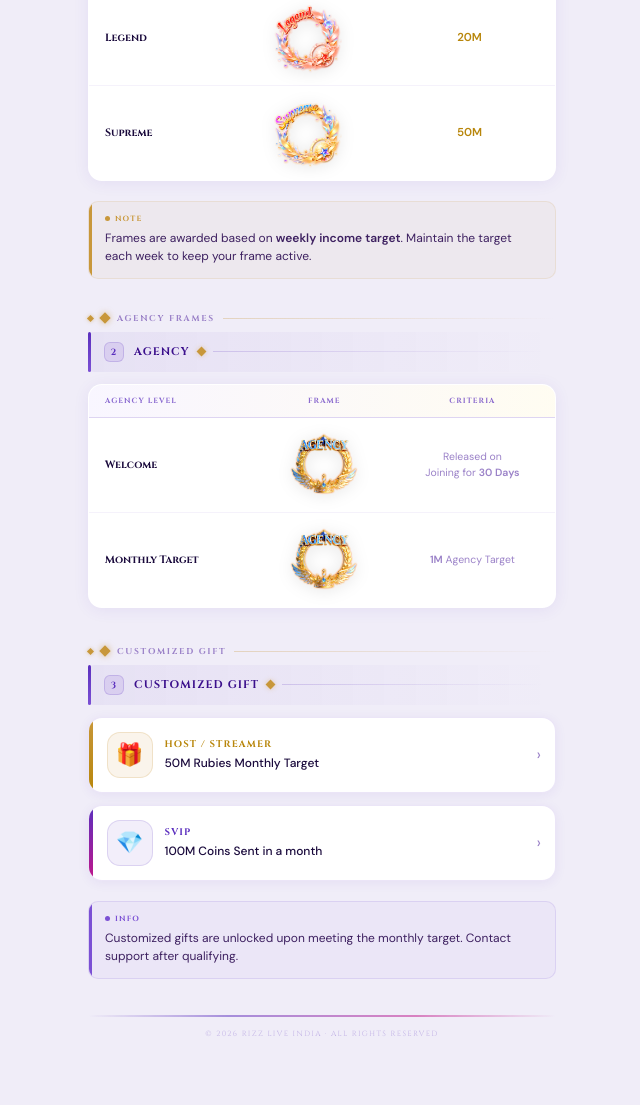
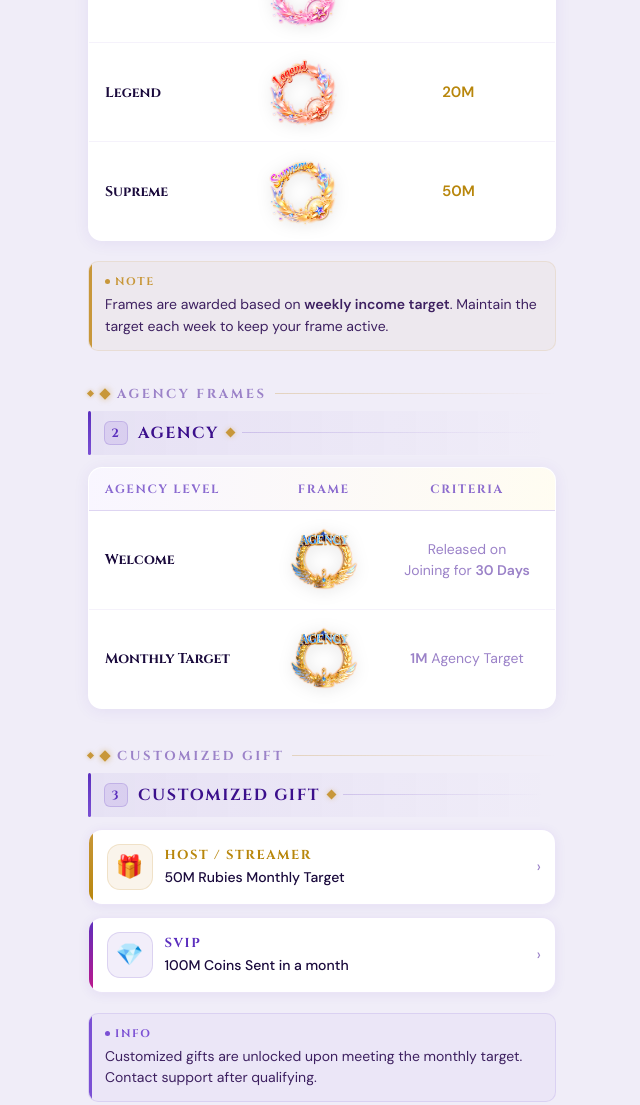
Before and after one commit to Rizz-live/Policy-BD, a plain HTML site: page index.html in a window 1280 px wide. Shown: the part 848-1953 px from the top of the page, without its empty margins (318-958 px from the left). Drawn offline with Linux system fonts and the light colour scheme.

Commit message:
Update index.html

```diff
--- a/index.html
+++ b/index.html
@@ -232,7 +232,7 @@
 
   .pol-hero-eyebrow {
     font-family: 'Cinzel', serif;
-    font-size: 8.5px;
+    font-size: 13px;
     font-weight: 700;
     letter-spacing: 0.22em;
     text-transform: uppercase;
@@ -299,7 +299,7 @@
 
   .pol-hero-desc {
     font-family: 'DM Sans', sans-serif;
-    font-size: 12.5px;
+    font-size: 14px;
     color: var(--text-dim);
     line-height: 1.5;
     max-width: 340px;
@@ -334,7 +334,7 @@
 
   .sec-lbl-text {
     font-family: 'Cinzel', serif;
-    font-size: 8.5px;
+    font-size: 13px;
     font-weight: 700;
     letter-spacing: 0.2em;
     text-transform: uppercase;
@@ -351,7 +351,7 @@
   /* ── H-MAIN heading ── */
   .h-main {
     font-family: 'Cinzel', serif;
-    font-size: 11px;
+    font-size: 16px;
     font-weight: 700;
     letter-spacing: 0.1em;
     text-transform: uppercase;
@@ -412,10 +412,10 @@
   }
 
   .pol-table th {
-    padding: 11px 12px;
+    padding: 13px 12px;
     text-align: center;
     font-family: 'Cinzel', serif;
-    font-size: 7.5px;
+    font-size: 12px;
     font-weight: 700;
     letter-spacing: 0.14em;
     text-transform: uppercase;
@@ -426,11 +426,11 @@
   .pol-table th.a-th { color: rgba(91,47,190,0.7); border-bottom-color: rgba(91,47,190,0.2); }
 
   .pol-table td {
-    padding: 12px 12px;
+    padding: 14px 12px;
     text-align: center;
     border-bottom: 1px solid rgba(91,47,190,0.06);
     vertical-align: middle;
-    font-size: 11.5px;
+    font-size: 15px;
     color: var(--text-dark);
   }
 
@@ -439,7 +439,7 @@
   .pol-table td.green { color: #166534; font-weight: 600; }
   .pol-table td.level-name {
     font-family: 'Cinzel', serif;
-    font-size: 10.5px;
+    font-size: 14px;
     font-weight: 700;
     color: var(--text-dark);
     text-align: left;
@@ -520,7 +520,7 @@
   /* ── AGENCY TABLE ── */
   .agency-criteria {
     font-family: 'DM Sans', sans-serif;
-    font-size: 10.5px;
+    font-size: 14px;
     color: var(--text-dim);
     line-height: 1.5;
     text-align: left;
@@ -582,7 +582,7 @@
 
   .gift-card-type {
     font-family: 'Cinzel', serif;
-    font-size: 9.5px;
+    font-size: 13px;
     font-weight: 700;
     letter-spacing: 0.12em;
     text-transform: uppercase;
@@ -594,7 +594,7 @@
 
   .gift-card-criteria {
     font-family: 'DM Sans', sans-serif;
-    font-size: 12px;
+    font-size: 14px;
     color: var(--text-dark);
     font-weight: 500;
     line-height: 1.4;
@@ -634,7 +634,7 @@
 
   .ibox-label {
     font-family: 'Cinzel', serif;
-    font-size: 7.5px;
+    font-size: 11px;
     font-weight: 700;
     letter-spacing: 0.16em;
     text-transform: uppercase;
@@ -654,7 +654,7 @@
 
   .ibox-text {
     font-family: 'DM Sans', sans-serif;
-    font-size: 12px;
+    font-size: 14px;
     line-height: 1.55;
   }
 
@@ -756,13 +756,13 @@
     display: inline-flex;
     align-items: center;
     justify-content: center;
-    width: 20px;
-    height: 20px;
+    width: 24px;
+    height: 24px;
     border-radius: 6px;
     background: rgba(91,47,190,0.1);
     border: 1px solid rgba(91,47,190,0.18);
     font-family: 'Cinzel', serif;
-    font-size: 9px;
+    font-size: 12px;
     font-weight: 700;
     color: var(--pu-mid);
     margin-right: 2px;
```
